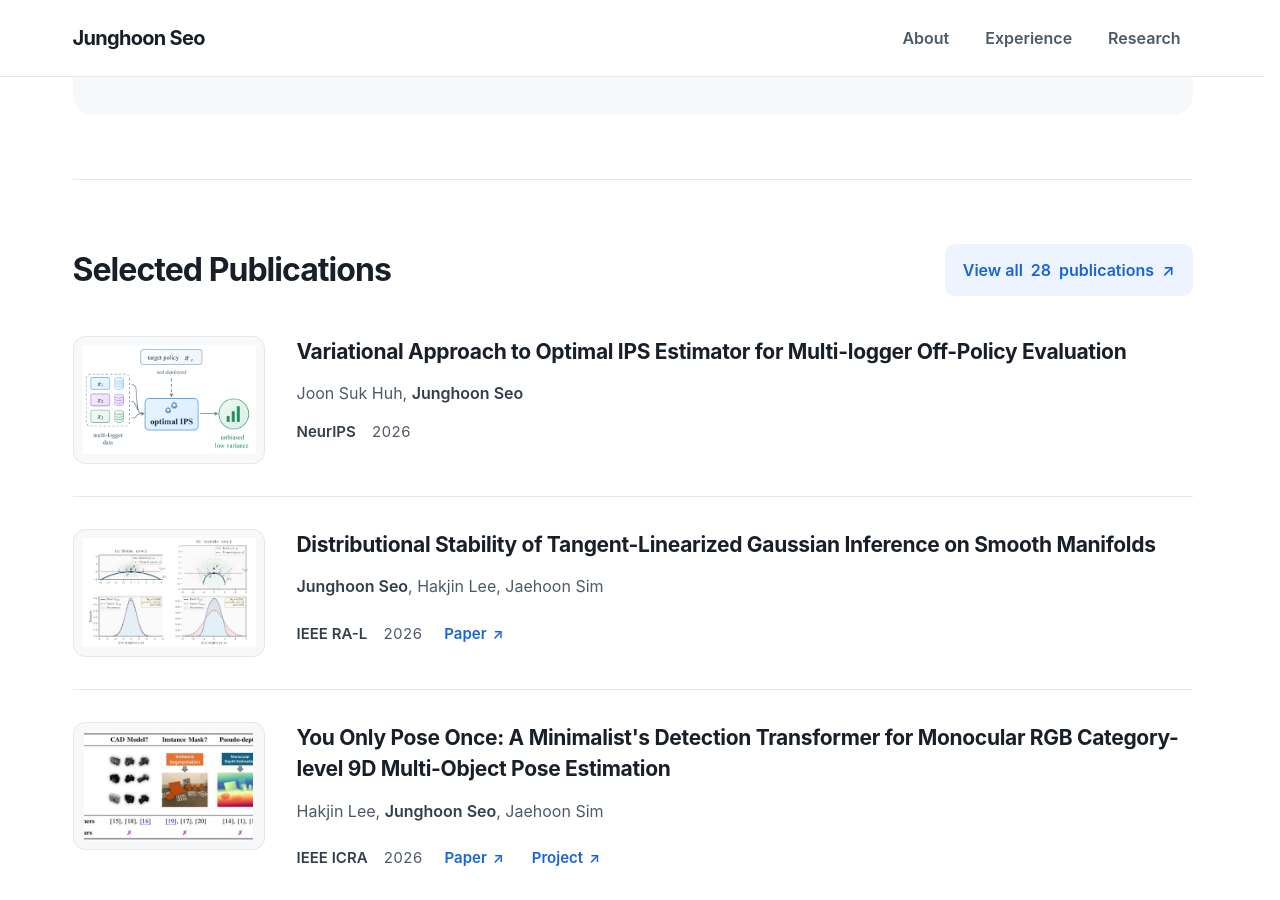
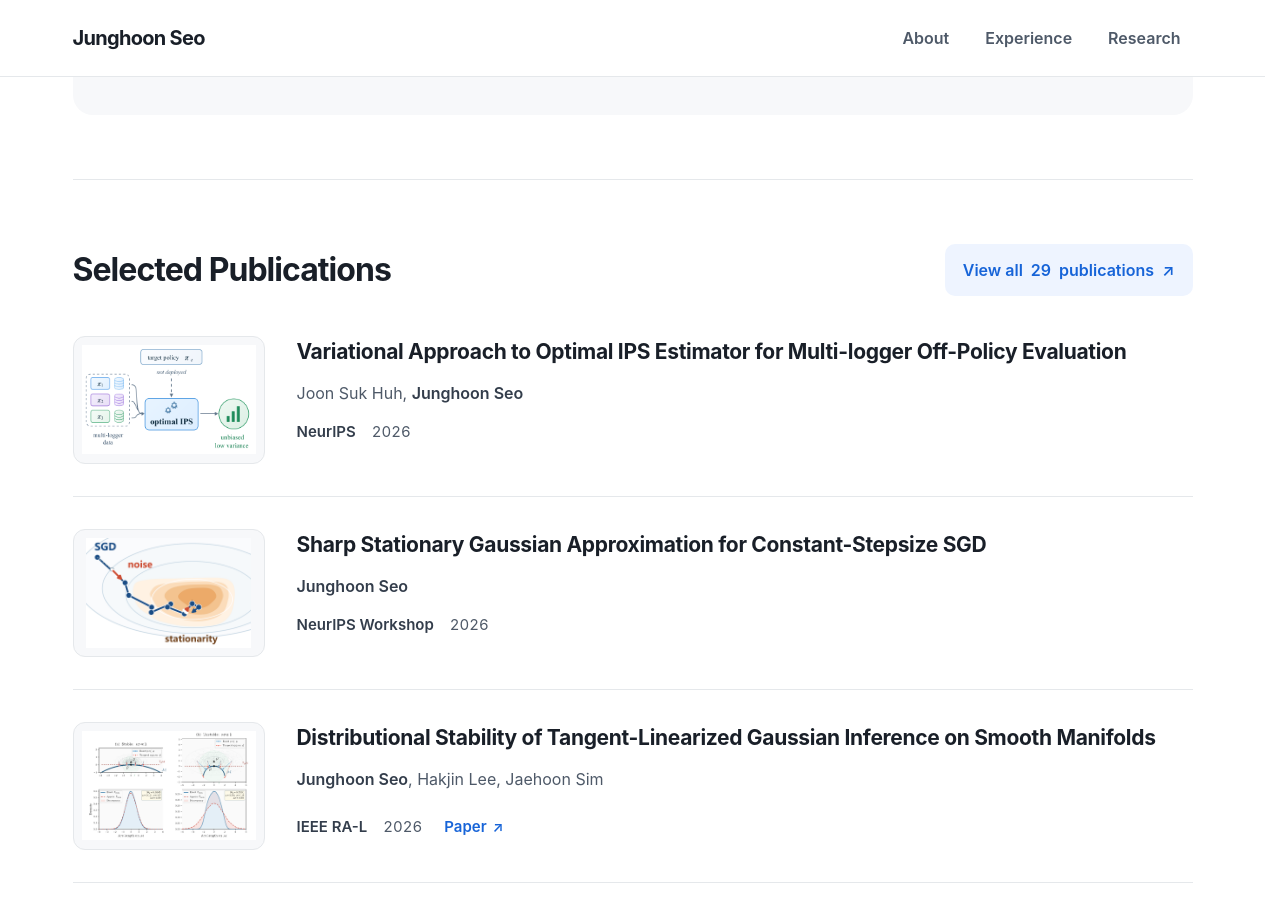
Before and after one commit to mikigom/mikigom.github.io, a Jekyll site: the page built from index.md, in a window 1280 px wide and 900 px high, scrolled down 1520 px. Built offline with Jekyll 4.4.1, drawn with Linux system fonts in a browser that asks for light colours; some of the changed text lies outside the part shown.

Commit message:
Add stationary Gaussian SGD publication and update selected papers

```diff
--- a/index.md
+++ b/index.md
@@ -120,6 +120,20 @@ show_title: false
     <p class="pub-authors">Joon Suk Huh, <span class="author-self">Junghoon Seo</span></p>
     <div class="venue-row">
       <span class="venue-tag">NeurIPS</span>
+      <span class="year">2026</span>
+    </div>
+  </div>
+</div>
+
+<div class="pub-entry pub-entry--selected">
+  <div class="pub-thumb pub-thumb--contain">
+    <img src="/assets/papers/stationary-gaussian-sgd.png" alt="Constant-stepsize SGD approaching a stationary distribution under noise" loading="lazy" />
+  </div>
+  <div class="pub-text">
+    <h3>Sharp Stationary Gaussian Approximation for Constant-Stepsize SGD</h3>
+    <p class="pub-authors"><span class="author-self">Junghoon Seo</span></p>
+    <div class="venue-row">
+      <span class="venue-tag">NeurIPS Workshop</span>
       <span class="year">2026</span>
     </div>
   </div>
@@ -384,7 +398,7 @@ show_title: false
   </div>
 </div>
 
-<div class="pub-entry pub-entry--selected">
+<div class="pub-entry">
   <div class="pub-thumb">
     <img src="/assets/papers/naive-pll.jpg" alt="On the Power of Deep but Naive Partial Label" loading="lazy" />
   </div>
```
Also changed, not shown: assets/papers/stationary-gaussian-sgd.png (added).
